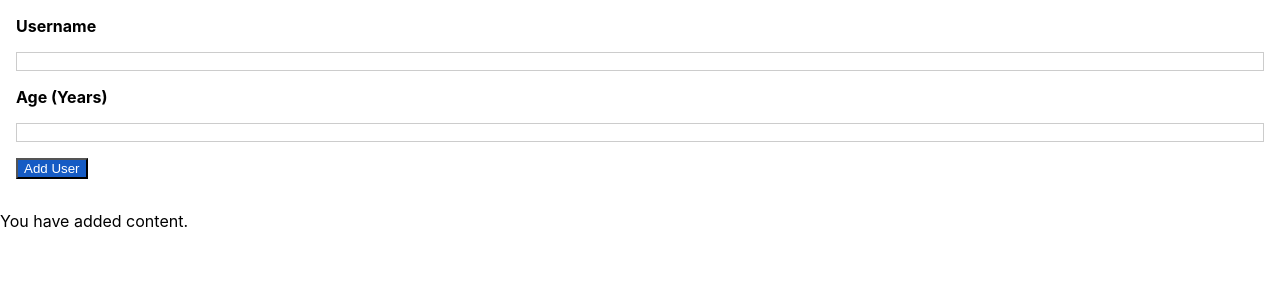
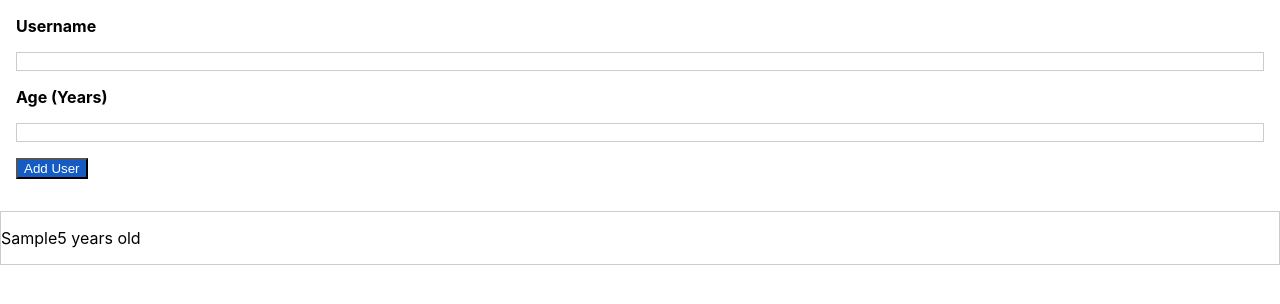
Before and after one commit to stephaniejchan8/react-course-user-project, a React (Create React App) app: page / in a window 1280 px wide. Both pictures are taken after typing "Sample", "5" into the empty fields and a click on the button "Add User". Shown: the top 304 px of the page. Built offline with nearby package versions, Linux system fonts and the light colour scheme.

Commit message:
UserList outputs user input as array

```diff
--- a/src/components/UserItem.js
+++ b/src/components/UserItem.js
@@ -0,0 +1,14 @@
+import styles from './UserItem.module.css';
+
+const UserItem = props => {
+  return (
+    <div className={styles['user-item']}>
+      <p>
+        {props.name}
+        {props.age} years old
+      </p>
+    </div>
+  );
+}
+
+export default UserItem;
--- a/src/components/UserItem.module.css
+++ b/src/components/UserItem.module.css
@@ -0,0 +1,3 @@
+.user-item {
+  border: 1px solid #ccc;
+}
--- a/src/components/UserList.js
+++ b/src/components/UserList.js
@@ -1,11 +1,14 @@
 // import {useState} from 'react';
+import UserItem from "./UserItem";
 
 const UserList = props => {
   // const [displayUsers, setDisplayUsers] = useState('No users inputted yet.');
   let content = <p>No users inputted yet.</p>;
 
   if (props.items.length > 0) {
-    content = <p>You have added content.</p>;
+    content = props.items.map(user => {
+      return <UserItem name={user.name} age={user.age} key={Math.random()} />
+    });
   };
 
   return (
```
